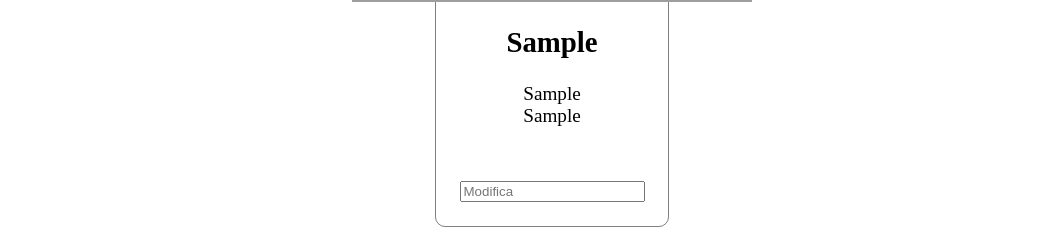
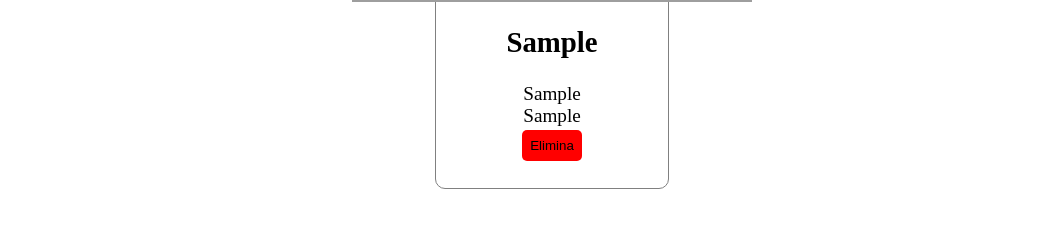
Before and after one commit to Mattia-Carbonera/react-api, a React app: page / in a window 1280 px wide. Both pictures are taken after typing "Sample", "Sample", "Sample", "Sample", "Sample" into the empty fields and a click on the button "Crea". Shown: the part 695-935 px from the top of the page, without its empty margins (108-1171 px from the left). After the commit the page ends 900 px from the top, so only its background shows below. Built offline with nearby package versions, Linux system fonts and the light colour scheme; no server answers; grey boxes are pictures that could not be loaded; the HTML template or start-up script is replaced by a standard one.

Commit message:
add delete article

```diff
--- a/src/App.jsx
+++ b/src/App.jsx
@@ -8,21 +8,30 @@ function App() {
     fetch("http://127.0.0.1:3000/posts/")
       .then((res) => res.json())
       .then((data) => {
-        setfetchDataPosts(data[1]);
-      });
+        const articlesArray = data[1];
+        const publishedArticles = articlesArray.filter(
+          (article) => article.published === "yes"
+        );
+        setfetchDataPosts(publishedArticles);
+      })
+      .catch((err) => console.error("Fetch error:", err));
   };
 
   useEffect(() => {
     fetchPost();
   }, []);
-  console.log(fetchDataPosts);
+
+  useEffect(() => {
+    if (fetchDataPosts.length > 0) {
+      setArticleList(fetchDataPosts);
+    }
+  }, [fetchDataPosts]);
 
   const filteredPublishedArticles = fetchDataPosts.filter((artic) => {
     return artic.published === true;
   });
 
   const [articlesList, setArticleList] = useState(filteredPublishedArticles);
-  // console.log(articlesList);
 
   // articles create
   const [articleField, setArticleField] = useState({
@@ -34,9 +43,6 @@ function App() {
     content: "",
     tag: "tag prova",
   });
-
-  // name editor articles
-  const [inputChange, setInputChange] = useState("");
 
   // click handler
   const handleInputChange = (e) => {
@@ -51,11 +57,7 @@ function App() {
       [e.target.name]: e.target.value,
     };
 
-    // console.log(e.target.name, e.target.value);
-    // console.log(newArticlesData);
-
     setArticleField(newArticlesData);
-    // console.log(articleField);
   };
 
   // submit handler fonm
@@ -71,14 +73,23 @@ function App() {
       category: e.target.category.value,
       content: e.target.content.value,
     });
-    // console.log("title: " + e.target.title.value);
-    // console.log("published: " + e.target.value);
 
     const newArticleListFiltered = newArticleList.filter(
       (el) => el.published != "no"
     );
 
     setArticleList(newArticleListFiltered);
+  };
+
+  // delete post
+  const deletePost = (id) => {
+    fetch("http://127.0.0.1:3000/posts/" + id, {
+      method: "DELETE",
+    })
+      .then((res) => res.json())
+      .then((data) => {
+        setArticleList(data);
+      });
   };
 
   // handle publish article select
@@ -102,15 +113,6 @@ function App() {
     //     : articleItem
     // );
     // setArticleList(newModifyArray);
-  };
-
-  // delete title handler
-  const deleteItemHandler = (articleDeleted) => {
-    const deletedArticles = articlesList.filter((article) => {
-      return article != articleDeleted;
-    });
-
-    setArticleList(deletedArticles);
   };
 
   return (
@@ -212,24 +214,35 @@ function App() {
                       <img src={article.image} alt="Image" />
                       <h2>{article.title}</h2>
                       <span>{article.author}</span>
-                      <span>{article.published}</span>
+                      {/* <span>{article.published}</span> */}
                       <span>{article.tags}</span>
                       <span>{article.content}</span>
                     </div>
                     <div className="edit-card">
+                      <div className="delete-button">
+                        <button
+                          className="button d-button"
+                          onClick={() => deletePost(article.id)}
+                        >
+                          Elimina
+                        </button>
+                      </div>
+                      {/* <div className="edit-button">
                         <button
                           onClick={() => deleteItemHandler(article)}
                           className="button"
                         >
                           <i className="fa-solid fa-trash trash"></i>
                         </button>
-                      <div>
                         <button
                           onClick={() => editItem(article, index)}
                           className="button"
                         >
                           <i className="fa-solid fa-pen-to-square edit"></i>
                         </button>
+                      </div>
+                      <div>
+                        <div className="edit-input">
                           <input
                             type="text"
                             onChange={handleInputChange}
@@ -237,6 +250,7 @@ function App() {
                             placeholder="Modifica"
                           />
                         </div>
+                      </div> */}
                     </div>
                   </div>
                 </li>
--- a/src/css/index.css
+++ b/src/css/index.css
@@ -80,6 +80,11 @@ hr {
   flex-direction: column;
 }
 
+.edit-card {
+  display: flex;
+  flex-direction: column;
+}
+
 .card {
   max-width: 200px;
   padding: 1rem;
@@ -102,3 +107,9 @@ hr {
 .checkbox-tag-container {
   margin-top: 1rem;
 }
+
+.d-button {
+  background-color: red;
+  border-radius: 5px;
+  padding: 0.5rem;
+}
```
Lines whose indentation alone changed are shown as unchanged.
